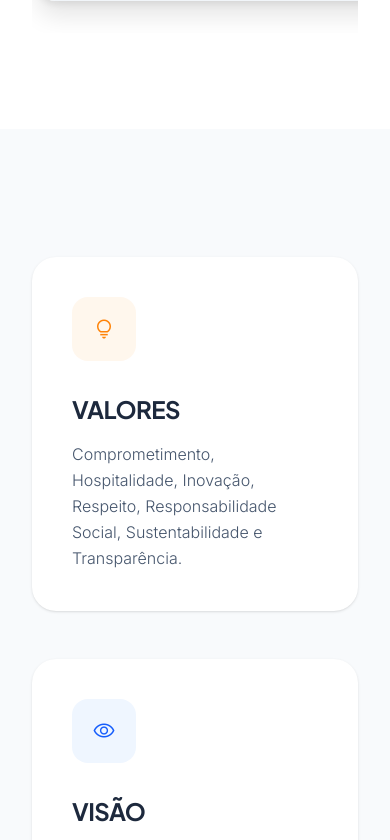
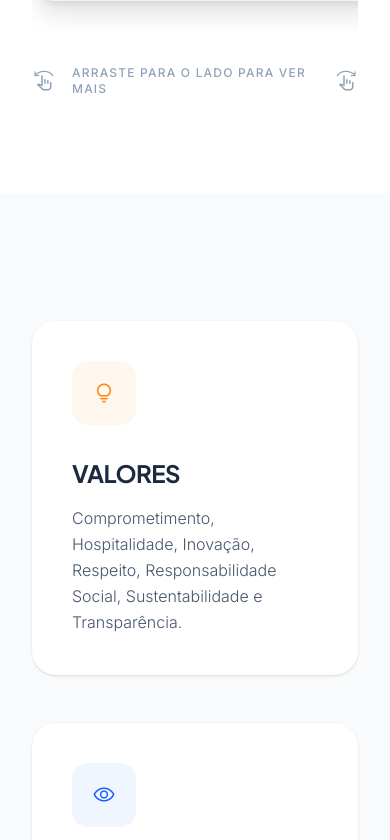
Before and after one commit to gabrielpiment/landing_unifatecie, a website built with Vite: page index.html in a window 390 px wide. Shown: the part 5700-6540 px from the top of the page. Built offline with nearby package versions, Linux system fonts and the light colour scheme.

Commit message:
style: mostra instrução de arrastar apenas no mobile na galeria

```diff
--- a/index.html
+++ b/index.html
@@ -401,8 +401,8 @@
                         </button>
                     </div>
 
-                    <!-- Navigation Info (Desktop) -->
-                    <div class="hidden md:flex justify-center items-center gap-4 mt-8 text-slate-400 font-medium">
+                    <!-- Navigation Info (Mobile) -->
+                    <div class="flex md:hidden justify-center items-center gap-4 mt-8 text-slate-400 font-medium">
                         <span class="material-symbols-outlined">swipe_left</span>
                         <span class="text-xs uppercase tracking-widest">Arraste para o lado para ver mais</span>
                         <span class="material-symbols-outlined">swipe_right</span>
```
